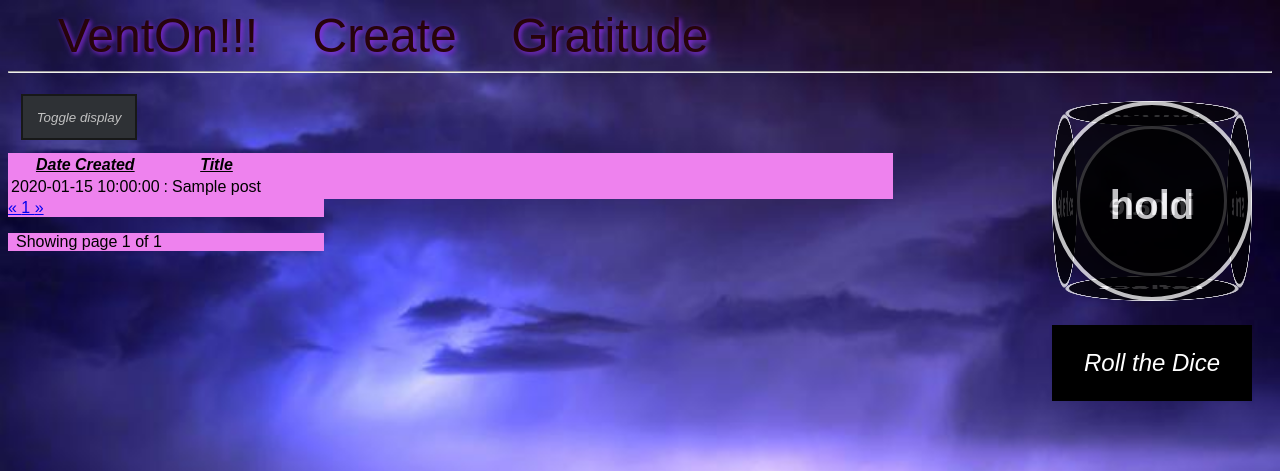
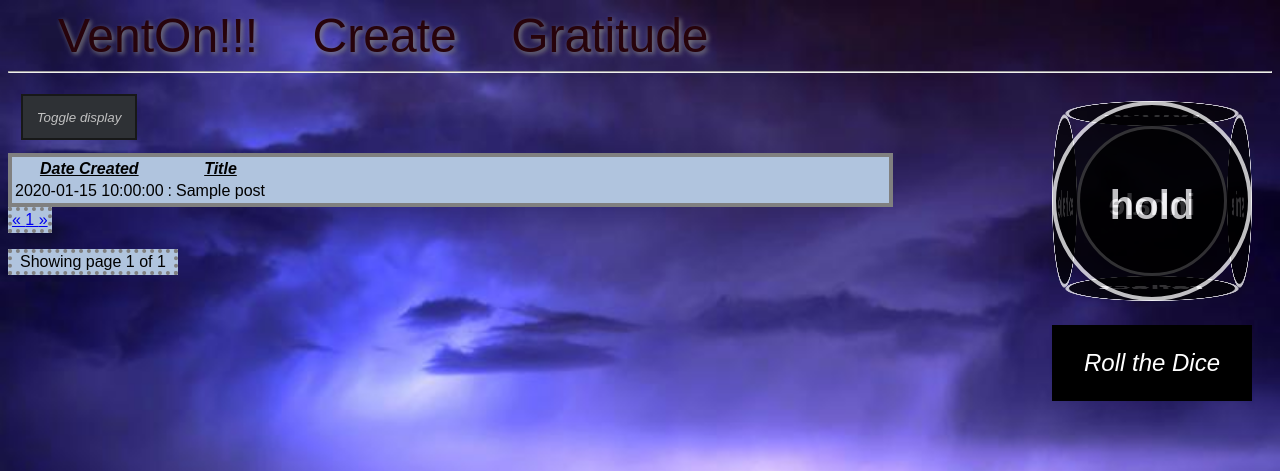
Before and after one commit to H-Len/VentOn, a Flask app: page / in a window 1280 px wide. Shown: the top 471 px of the page. Run offline with Flask 2, Linux system fonts and the light colour scheme; tables that the repository leaves empty hold one stand-in row (values such as "Sample post").

Commit message:
color and border added to styles.css

```diff
--- a/static/styles.css
+++ b/static/styles.css
@@ -6,7 +6,7 @@ body {
 }
 
 nav {
-    text-shadow: 2px 2px 5px blueviolet;
+    text-shadow: 2px 2px 5px grey;
 }
 
 h1 {
@@ -213,13 +213,13 @@ th {
     text-decoration: underline;
 }
 .table-responsive {
-    font: bold;
-    background-color: violet;
+    /* font: bold; */
+    background-color: lightsteelblue;
     color: black;
 }
 
 .text-right {
-    background-color: violet;
+    background-color: lightsteelblue;
 }
 
 .pagination-page-info {
@@ -242,8 +242,11 @@ th {
 
 .text-right {
     color: black;
-    width: 25%;
+    width: 70%;
+    width: fit-content;
     border-radius: 0%;
+    border: .25em solid grey;
+    border-style: dotted;
 }
 
 btn {
@@ -252,4 +255,5 @@ btn {
 
 .table-responsive {
     width: 70%;
+    border: .25em solid grey;
 }
```
